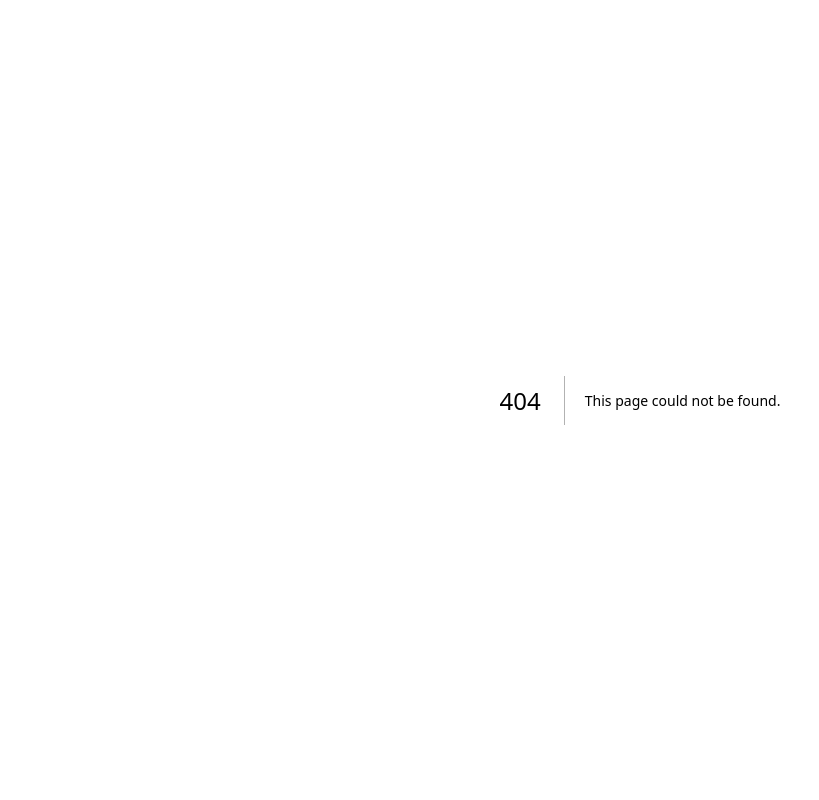
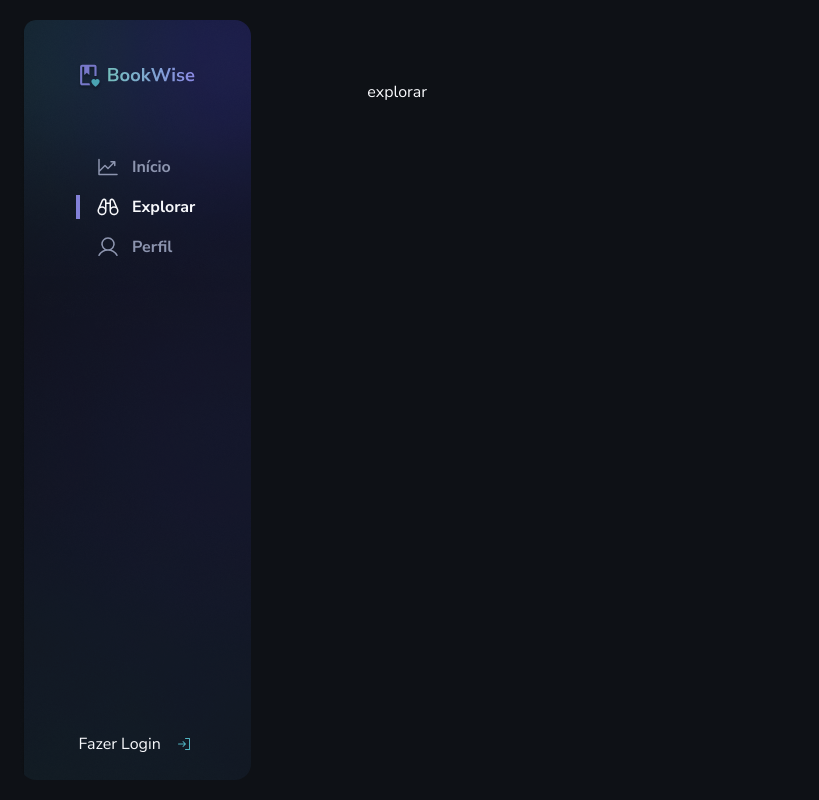
Before and after one commit to giovaniocan/book-wise, a Next.js app: page /explorer in a window 1280 px wide. Before the commit this address had no page. Shown: the whole page, without its empty margins (0-819 px from the left). Built offline with nearby package versions, Linux system fonts and the light colour scheme.

Commit message:
router from home page to explorer page is working

```diff
--- a/src/components/Navigator/index.tsx
+++ b/src/components/Navigator/index.tsx
@@ -10,8 +10,7 @@ export function Navigator() {
     router.push('/home')
   }
   function handleToExplorePAge() {
-    /* router.push('/explore') */
-    window.alert('explore page')
+    router.push('/explorer')
   }
   function handleToProfilePage() {
     /* router.push('/profile') */
@@ -44,7 +43,7 @@ export function Navigator() {
             <button
               onClick={handleToExplorePAge}
               className={`flex gap-3 pl-4 ${
-                pathname === '/explore'
+                pathname === '/explorer'
                   ? 'border-l-4 border-x-purple-100'
                   : 'pl-5 text-gray-400'
               } `}
--- a/src/components/PopularBooks/index.tsx
+++ b/src/components/PopularBooks/index.tsx
@@ -1,12 +1,21 @@
 import { CaretRight } from 'phosphor-react'
 import { BookCard } from '../BookCard'
+import { useRouter } from 'next/router'
 
 export function PopularBooks() {
+  const router = useRouter()
+
+  function handleToExplorePAge() {
+    router.push('/explorer')
+  }
   return (
     <div className=" w-full flex flex-col gap-4">
       <div className="flex items-center justify-between">
         <span className="text-sm">Livros populares</span>
-        <button className="text-purple-100 text-sm font-bold flex gap-2 items-center">
+        <button
+          onClick={handleToExplorePAge}
+          className="text-purple-100 text-sm font-bold flex gap-2 items-center"
+        >
           Ver todos <CaretRight color="#8381D9" />
         </button>
       </div>
--- /dev/null
+++ b/src/pages/explorer/index.tsx
@@ -0,0 +1,10 @@
+import { Navigator } from '@/components/Navigator'
+
+export default function Home() {
+  return (
+    <div className="h-screen w-screen  flex  ">
+      <Navigator />
+      <div className=" w-full mx-24 mt-20 flex flex-col gap-10 ">explorar</div>
+    </div>
+  )
+}
```
